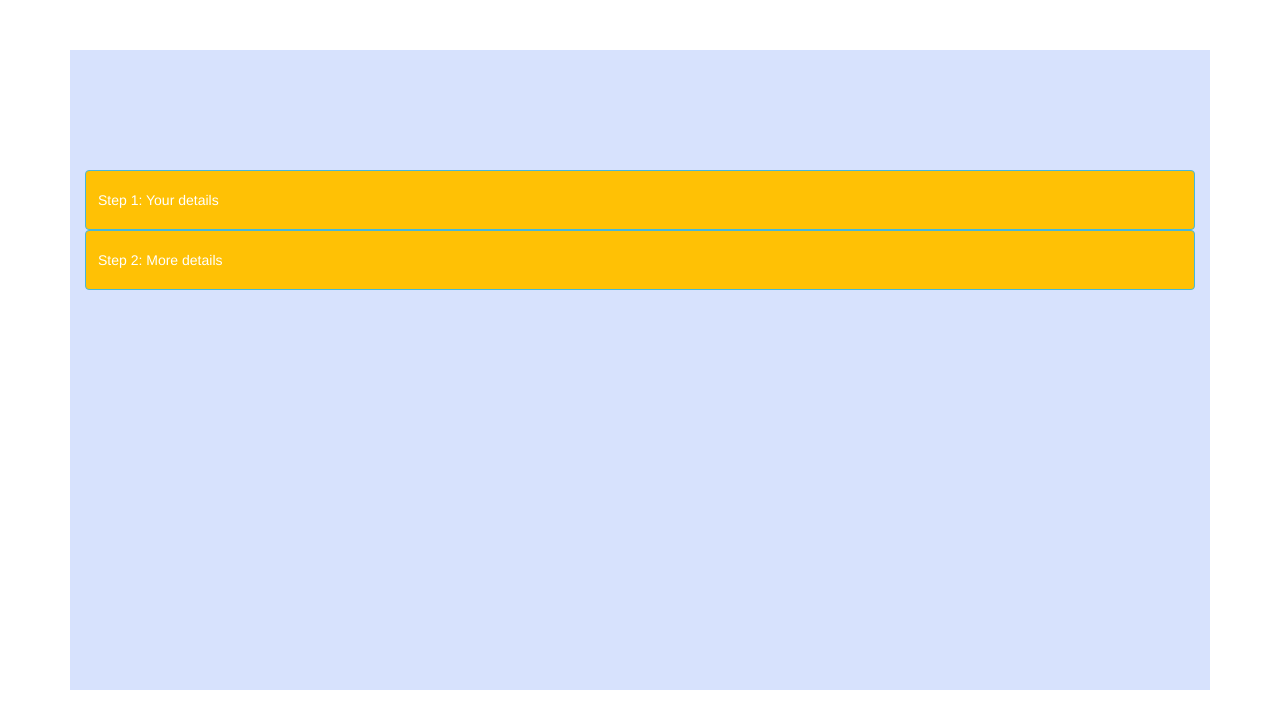
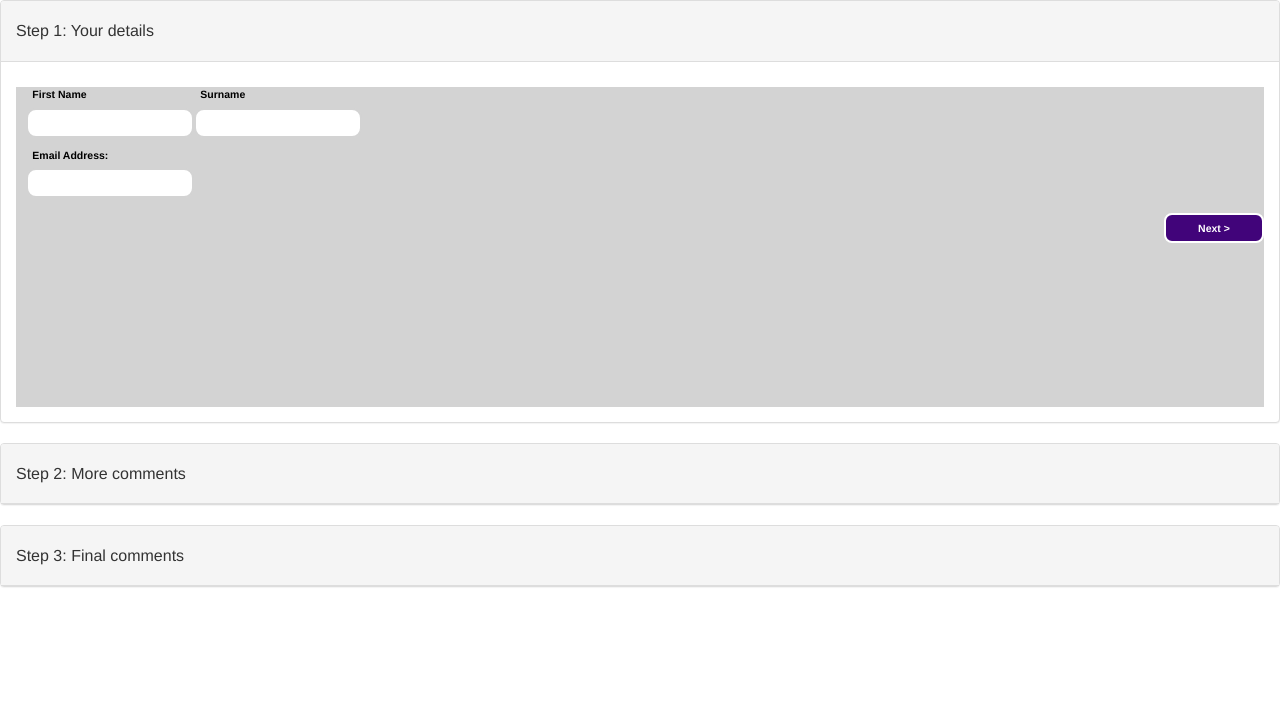
Before and after one commit to maurice-35/client-form, a React (Create React App) app in the folder client/: page / in a window 1280 px wide. Shown: the top 728 px of the page. Built offline with nearby package versions, Linux system fonts and the light colour scheme; no server answers.

Commit message:
update App.js and styling

```diff
--- a/client/src/App.js
+++ b/client/src/App.js
@@ -26,34 +26,92 @@ const App = () => {
 
   return (
     <section>
-      <div className="container"><br />
-        <button type="button" class="btn btn-info" data-toggle="collapse" data-target="#demo">Step 1: Your details</button>
-        <div id="demo" class="collapse">
-          <div className="details">
-            <div class="names">
+      <div className="panel-group" id="accordion">
+        <div className="panel panel-default">
+          <div className="panel-heading">
+            <h4 className="panel-title">
+              <a data-toggle="collapse" data-parent="#accordion" href="#collapse1">
+                Step 1: Your details</a>
+            </h4>
+          </div>
+          <div id="collapse1" className="panel-collapse collapse in">
+            <div class="panel-body"><div className="details">
+              <div className="names">
                 <div className="fname">
-                <label class="label label-fname" for="fname">First Name</label>
-                <input class="input input-fname" type="text" id="fname" name="fname" />
+                  <label className="label label-fname" for="fname">First Name</label>
+                  <input className="input input-fname" type="text" id="fname" name="fname" />
                 </div>
                 <div>
-                <label class="label label-sname" for="sname">Surname</label>
-                <input class="input input-sname" type="text" id="sname" name="sname" />
+                  <label className="label label-sname" for="sname">Surname</label>
+                  <input className="input input-sname" type="text" id="sname" name="sname" />
                 </div>
               </div>
               <div class="email">
-              <label class="label" for="email">Email Address:</label>
-              <input class="input" type="text" id="email" name="email" />
+                <label className="label" for="email">Email Address:</label>
+                <input className="input" type="text" id="email" name="email" />
               </div>
               <div className="next">
-              <label class="label label-next" for="next">Next {'>'} </label>
+                <label className="label label-next" for="next">Next {'>'} </label>
               </div>
             </div>
             </div>
-        <button type="button" class="btn btn-info" data-toggle="collapse" data-target="#demo">Step 2: More details</button>
-        <div id="demo" class="collapse">
+          </div>
+        </div>
+      </div>
+      <div className="panel panel-default">
+        <div className="panel-heading">
+          <h4 className="panel-title">
+            <a data-toggle="collapse" data-parent="#accordion" href="#collapse2">
+              Step 2: More comments </a>
+          </h4>
+        </div>
+        <div id="collapse2" className="panel-collapse collapse">
+          <div className="panel-body"><div className="details">
+            <div className="names">
               <div className="fname">
-            <label class="label label-fname" for="fname">First Name</label>
-            <input class="input input-fname" type="text" id="fname" name="fname" />
+                <label className="label label-fname" for="fname">Telephone Number</label>
+                <input className="input input-fname" type="text" id="fname" name="fname" />
+              </div>
+              <div>
+                <label className="label label-sname" for="sname">Gender</label>
+                <input className="input input-sname" type="text" id="sname" name="sname" />
+              </div>
+            </div>
+            <div className="date">
+              <label className="label" for="dof">Date of Birth</label>
+              <div className="date">
+                <input className="input" type="text" id="date" name="dof" />
+                <input className="input" type="text" id="date" name="dof" />
+                <input className="input" type="text" id="date" name="dof" />
+              </div>
+            </div>
+            <div className="next">
+              <label className="label label-next" for="next">Next {'>'} </label>
+            </div>
+          </div>
+          </div>
+        </div>
+      </div>
+      <div className="panel panel-default">
+        <div className="panel-heading">
+          <h4 className="panel-title">
+            <a data-toggle="collapse" data-parent="#accordion" href="#collapse3">
+              Step 3: Final comments</a>
+          </h4>
+        </div>
+        <div id="collapse3" className="panel-collapse collapse">
+          <div className="panel-body"><div className="details">
+            <div className="comments">
+              <div className="fcomment">
+                <label className="comment" for="comment">Comments</label>
+                <input className="comment-comment" type="textarea" id="fcomment" name="fcomment" />
+              </div>
+              <div className="next">
+                <label className="label label-next" for="next">Next {'>'} </label>
+              </div>
+
+            </div>
+          </div>
           </div>
         </div>
       </div>
--- a/client/src/style/index.css
+++ b/client/src/style/index.css
@@ -12,6 +12,7 @@ div.details {
 	height: 40vh;
 }
 input#fname.input.input-fname {
+	display: flex;
 	width: 12em;
 	padding: 3px;
 	border: 2px solid;
@@ -25,6 +26,17 @@ input#sname.input.input-sname {
 	border-color: lightgray;
 	border-radius: 10px;
 }
+
+input#fcomment.comment-comment {
+	display: flex;
+	width: 35em;
+	height: 20rem;
+	padding: 3px;
+	border: 2px solid;
+	border-color: lightgray;
+	border-radius: 10px;
+}
+
 .label.label.label-fname {
 	color: black;
 }
@@ -58,6 +70,15 @@ input#email.input {
 	border-color: lightgray;
 	border-radius: 10px;
 }
+
+input#date.input {
+	width: 3em;
+	height: 2.5em;
+	padding: 3px;
+	border: 2px solid;
+	border-color: lightgray;
+	border-radius: 10px;
+}
 .names {
 	display: flex;
 	flex-direction: row;
@@ -70,7 +91,7 @@ input#email.input {
 
 }
 
-button.btn.btn-info {
+div.panel-heading {
 	display: flex;
 	align-items: center;
 	width: 100%;
```
Lines whose indentation alone changed are shown as unchanged.
